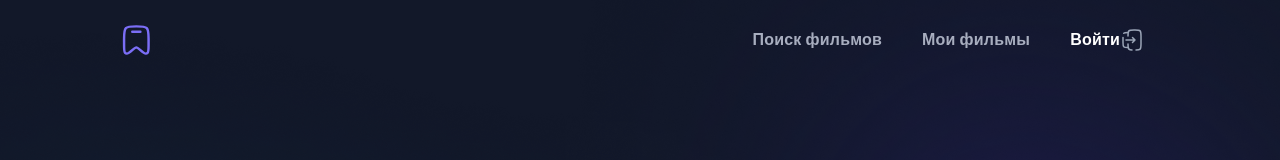
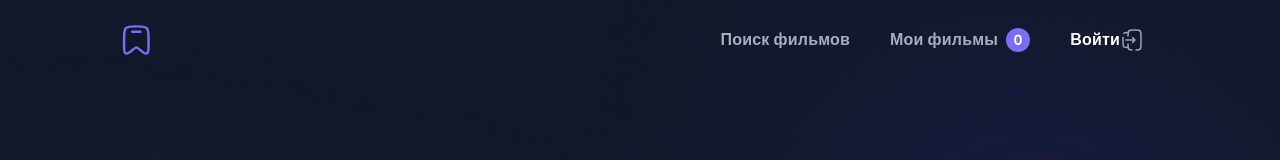
Before and after one commit to dendy01/cinema, a React (Vite) app: page /login in a window 1280 px wide. Shown: the top 160 px of the page. Built offline with nearby package versions, Linux system fonts and the light colour scheme; a web font is replaced by a local one.

Commit message:
feature: added store (react-redux and redux-toolkit)

```diff
--- a/package.json
+++ b/package.json
@@ -10,10 +10,12 @@
     "preview": "vite preview"
   },
   "dependencies": {
+    "@reduxjs/toolkit": "^2.9.0",
     "axios": "^1.12.2",
     "classnames": "^2.5.1",
     "react": "^19.1.0",
     "react-dom": "^19.1.0",
+    "react-redux": "^9.2.0",
     "react-router-dom": "^7.9.1",
     "typescript": "^5.9.2"
   },
--- a/src/Layout/Header/Header.module.css
+++ b/src/Layout/Header/Header.module.css
@@ -43,3 +43,20 @@
     width: 24px;
     height: 24px;
 }
+
+.link-count {
+    width: 24px;
+    height: 24px;
+    margin-left: 8px;
+    border-radius: 50%;
+
+    font-size: 14px;
+    font-weight: 600;
+
+    display: flex;
+    align-items: center;
+    justify-content: center;
+
+    color: #FFFFFF;
+    background-color: #7B6EF6;
+}
--- a/src/Layout/Header/Header.tsx
+++ b/src/Layout/Header/Header.tsx
@@ -1,14 +1,17 @@
 import classNames from 'classnames';
 import { useContext } from 'react';
+import { useSelector } from 'react-redux';
 import { NavLink, useNavigate } from 'react-router-dom';
 import Button from '../../components/Button/Button.tsx';
 import { UserContext } from '../../context/user.context.ts';
+import { type RootState } from '../../store/store.ts';
 import styles from './Header.module.css';
 
 function Header()
 {
 	const navigate = useNavigate();
 	const { users, setUsers, currentUser, setCurrentUser } = useContext(UserContext);
+	const count = useSelector((state: RootState) => state.counter.value);
 
 	const logout = () =>
 	{
@@ -45,7 +48,8 @@ function Header()
 						[styles['active-link']]: isActive
 					}) }
 				>
-					Мои фильмы
+					<span>Мои фильмы</span>
+					<span className={ classNames(styles['link-count']) }>{ count }</span>
 				</NavLink>
 
 				{
--- a/src/components/MovieCard/MovieCard.tsx
+++ b/src/components/MovieCard/MovieCard.tsx
@@ -1,13 +1,22 @@
 import classNames from 'classnames';
+import { useContext, useState } from 'react';
+import { useDispatch } from 'react-redux';
 import { Link } from 'react-router-dom';
+import { UserContext } from '../../context/user.context.ts';
+import { addMovieInFavorites, removeMovieInFavorites } from '../../store/counterSlice.ts';
 import Button from '../Button/Button.tsx';
 import styles from './MovieCard.module.css';
-import type { MovieCardProps } from './MovieCard.props.ts';
+import { type MovieCardProps } from './MovieCard.props.ts';
 
-function MovieCard({ card }: { card: MovieCardProps }) {
+function MovieCard({ card }: { card: MovieCardProps })
+{
+	const dispatch = useDispatch();
+	const [isFavorite, setIsFavorite] = useState<Boolean>(false);
+	const { currentUser } = useContext(UserContext);
+
 	return (
-		<Link to={ `/movie/${card['#IMDB_ID']}` }>
-			<div className={ classNames(styles['movie-card']) }>
+		<div className={ classNames(styles['movie-card']) }>
+			<Link to={ `/movie/${card['#IMDB_ID']}` }>
 				<p className={ classNames(styles['movie-card__stars']) }>
 					<img
 						className={ classNames(styles['stars-icon']) }
@@ -22,14 +31,40 @@ function MovieCard({ card }: { card: MovieCardProps }) {
 					alt={ card['#TITLE'] }
 				/>
 				<h2 className={ classNames(styles['movie-card__title']) }>{ card['#TITLE'] }</h2>
+			</Link>
+			{
+				!isFavorite ?
 				<Button
 					icon={ '/icons/like-icon.svg' }
 					buttonClass={ 'button-favorites' }
+					onClick={ () => {
+						setIsFavorite(true);
+						console.log(currentUser);
+						dispatch(addMovieInFavorites({
+							card,
+							currentUser
+						}));
+					} }
 				>
 					В избранное
+				</Button> :
+				<Button
+					icon={ '/icons/bookmark-icon.svg' }
+					buttonClass={ 'button-favorites' }
+					buttonActive={ 'button-favorites__active' }
+					onClick={ () => {
+						setIsFavorite(false);
+						console.log(currentUser);
+						dispatch(removeMovieInFavorites({
+							card,
+							currentUser
+						}));
+					} }
+				>
+					В избранном
 				</Button>
-			</div>
-		</Link>
+			}
+		</div>
 	);
 }
 
--- a/src/pages/FavoritesPage/Favorites.tsx
+++ b/src/pages/FavoritesPage/Favorites.tsx
@@ -1,12 +1,32 @@
+import classNames from "classnames";
+import { useContext, useEffect, useState } from "react";
+import { type MovieCardProps } from "../../components/MovieCard/MovieCard.props";
+import MovieCards from "../../components/MovieCards/MovieCards";
 import Title from "../../components/Title/Title";
+import { UserContext } from "../../context/user.context";
 import styles from './Favorites.module.css';
-import classNames from "classnames";
 
 function Favorites()
 {
+    const [cards, setCards] = useState<MovieCardProps[]>([]);
+    const { currentUser } = useContext(UserContext);
+
+    useEffect(() => {
+        const favoritesCards: MovieCardProps[] = JSON.parse(localStorage.getItem(`${currentUser} favorites`));
+
+        if (favoritesCards.length > 0)
+        {
+            setCards(favoritesCards);
+        }
+
+        console.log(cards);
+    }, []);
+
     return (
         <div className={ classNames(styles['favorites']) }>
             <Title>Избранное</Title>
+
+            <MovieCards cards={ cards }/>
         </div>
     );
 }
--- /dev/null
+++ b/src/store/counterSlice.ts
@@ -0,0 +1,44 @@
+import { createSlice } from "@reduxjs/toolkit";
+import { type MovieCardProps } from "../components/MovieCard/MovieCard.props";
+
+export interface CounterState {
+    value: number,
+    favorites: MovieCardProps[],
+}
+
+const initialState = {
+    value: 0,
+    favorites: []
+}
+
+export const counterSlice = createSlice({
+    name: 'counter',
+    initialState,
+    reducers: {
+        addMovieInFavorites: (state, action) => {
+            const { card, currentUser } = action.payload;
+
+            state.value += 1;
+
+            console.log(currentUser);
+
+            state.favorites = [...state.favorites, card];
+            localStorage.setItem(`${ currentUser } favorites`, JSON.stringify(state.favorites));
+        },
+        removeMovieInFavorites: (state, action) => {
+            const { card, currentUser } = action.payload;
+
+            state.value -= 1;
+
+            state.favorites = state.favorites.filter((movie) => movie['#IMDB_ID'] !== card['#IMDB_ID']);
+            localStorage.setItem(`${ currentUser } favorites`, JSON.stringify(state.favorites));
+        }
+    }
+});
+
+export const {
+    addMovieInFavorites,
+    removeMovieInFavorites
+} = counterSlice.actions;
+
+export default counterSlice.reducer;
--- /dev/null
+++ b/src/store/store.ts
@@ -0,0 +1,11 @@
+import { configureStore } from "@reduxjs/toolkit";
+import counterReducer from './counterSlice';
+
+export const store = configureStore({
+    reducer: {
+        counter: counterReducer
+    }
+});
+
+export type RootState = ReturnType<typeof store.getState>
+export type AppDispatch = typeof store.dispatch
```
Also changed, not shown: src/main.tsx (+6 -2 lines), 1 other file (tests, documents, lock files or other folders).
